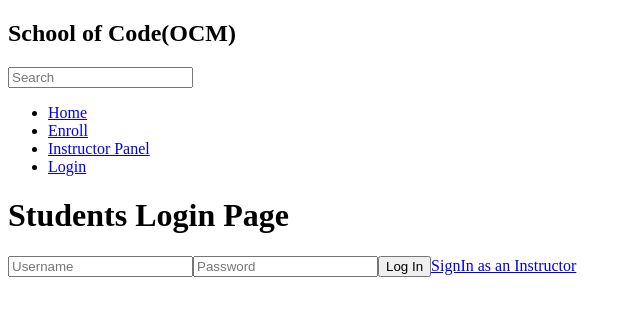
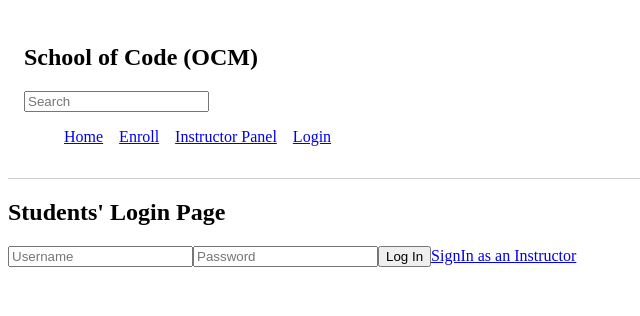
Before and after one commit to Muigai-Kiongo/Online-Course-Mngt, a React (Vite) app: page /LoginPage in a window 1280 px wide. Shown: the top 316 px of the page, without its empty margins (0-640 px from the left). Built offline with nearby package versions, Linux system fonts and the light colour scheme.

Commit message:
feat(Login): display logged-in user in the header

```diff
--- a/src/App.jsx
+++ b/src/App.jsx
@@ -1,4 +1,5 @@
-import React from "react";
+// App.jsx
+import React, { useState, useEffect } from "react";
 import { BrowserRouter as Router, Routes, Route } from "react-router-dom";
 import Header from "./components/Header";
 import HomePage from "./components/HomePage";
@@ -10,14 +11,32 @@ import InstructorLogIn from './components/InstructorLogIn';
 import EnrollmentPage from "./components/student/EnrollmentPage";
 
 export default function App() {
-  console.log("App rendered");
+  const [user, setUser] = useState(null);
+
+  useEffect(() => {
+    const storedUser = localStorage.getItem("user");
+    if (storedUser) {
+      setUser(JSON.parse(storedUser));
+    }
+  }, []);
+
+  const handleLogin = (userData) => {
+    localStorage.setItem("user", JSON.stringify(userData));
+    setUser(userData);
+  };
+
+  const handleLogout = () => {
+    localStorage.removeItem("user");
+    setUser(null);
+  };
+
   return (
     <Router>
-      <Header />
+      <Header user={user} onLogout={handleLogout} />
       <Routes>
-        <Route path="/" exact element={<HomePage />} />
-        <Route path="/LoginPage" element={<LoginPage />} />
-        <Route path="/InstructorLogIn" element={<InstructorLogIn />} />
+        <Route path="/" element={<HomePage />} />
+        <Route path="/LoginPage" element={<LoginPage onLogin={handleLogin} />} />
+        <Route path="/InstructorLogIn" element={<InstructorLogIn onLogin={handleLogin}  />} />
 
         <Route element={<ProtectedRoutes />}>
           <Route path="/instructor-panel" element={<InstructorPanel />} />
--- a/src/components/Header.jsx
+++ b/src/components/Header.jsx
@@ -1,29 +1,36 @@
-// the Header component will include the logo search bar filter inputs and button, username and logout/login
-import { Link } from "react-router-dom";
+// Header.jsx
+import { Link, useNavigate } from "react-router-dom";
 import Search from "./Search";
 
-export default function Header() {
+export default function Header({ user, onLogout }) {
+  const navigate = useNavigate();
+
+  const handleLogoutClick = () => {
+    onLogout();
+    navigate("/"); // redirect to home after logout
+  };
+ const initial = user?.username?.charAt(0).toUpperCase() || "";
+
+
   return (
-    <div>
-      <header>
-        <h2>School of Code(OCM)</h2>
-        <Search />
-        <ul>
-          <li>
-            <Link to="/">Home</Link>
-          </li>
+    <header style={{ padding: "1rem", borderBottom: "1px solid #ccc" }}>
+      <h2>School of Code (OCM)</h2>
+      <Search />
 
-          <li>
-            <Link to="/enrollPage">Enroll</Link>
-          </li>
-          <li>
-            <Link to="/instructor-panel">Instructor Panel</Link>
-          </li>
-          <li>
-            <Link to="/LoginPage">Login</Link>
-          </li>
-        </ul>
-      </header>
-    </div>
+      <ul style={{ listStyle: "none", display: "flex", gap: "1rem" }}>
+        <li><Link to="/">Home</Link></li>
+        <li><Link to="/enrollPage">Enroll</Link></li>
+        <li><Link to="/instructor-panel">Instructor Panel</Link></li>
+
+        {user ? (
+          <>
+            <li><div>{initial}</div> {user.username}</li>
+            <li><button onClick={handleLogoutClick}>Logout</button></li>
+          </>
+        ) : (
+          <li><Link to="/LoginPage">Login</Link></li>
+        )}
+      </ul>
+    </header>
   );
 }
--- a/src/components/InstructorLogIn.jsx
+++ b/src/components/InstructorLogIn.jsx
@@ -1,13 +1,9 @@
-import React from 'react'
-import { useState } from 'react';
-import { Link, Navigate } from 'react-router-dom';
+import React, { useState } from 'react';
+import { Link, useNavigate } from 'react-router-dom';
 
-export default function InstructorLogIn() {
-          const [isLoggedIn, setIsLoggedIn] = useState(false);
-          const [user, setUser] = useState({
-            username: "",
-            password: "",
-          });
+export default function LoginPage({ onLogin }) {
+  const [user, setUser] = useState({ username: "", password: "" });
+  const navigate = useNavigate();
 
   function handleChange(e) {
     const { name, value } = e.target;
@@ -22,22 +18,17 @@ export default function InstructorLogIn() {
     const { username, password } = user;
 
     if (username === "Instructor" && password === "Instructor") {
-              localStorage.setItem("user", JSON.stringify(user));
-              setIsLoggedIn(true);
-              console.log('Success');
+      onLogin(user); // ✅ Call parent login handler
+      navigate("/Courses"); // redirect as needed
+      console.log("Success in logging in")
     } else {
       console.log('Login failed');
     }
   }
 
-            if (isLoggedIn) {
-                return <Navigate to={"/InstructorPanel"}/>
-
-          }
-
   return (
     <div>
-              <h1>Instructor Login Page</h1>
+      <h2>Instructors' Login Page</h2>
       <form onSubmit={handleSubmit}>
         <input
           type="text"
--- a/src/components/LoginPage.jsx
+++ b/src/components/LoginPage.jsx
@@ -1,7 +1,7 @@
 import React, { useState } from 'react';
 import { Link, useNavigate } from 'react-router-dom';
 
-export default function LoginPage() {
+export default function LoginPage({ onLogin }) {
   const [user, setUser] = useState({ username: "", password: "" });
   const navigate = useNavigate();
 
@@ -18,9 +18,8 @@ export default function LoginPage() {
     const { username, password } = user;
 
     if (username === "Student" && password === "Student") {
-      localStorage.setItem("user", JSON.stringify(user));
-      console.log('Success');
-      navigate("/Courses");
+      onLogin(user); // ✅ Call parent login handler
+      navigate("/Courses"); // redirect as needed
     } else {
       console.log('Login failed');
     }
@@ -28,7 +27,7 @@ export default function LoginPage() {
 
   return (
     <div>
-      <h1>Students Login Page</h1>
+      <h2>Students' Login Page</h2>
       <form onSubmit={handleSubmit}>
         <input
           type="text"
```
Lines whose indentation alone changed are shown as unchanged.
